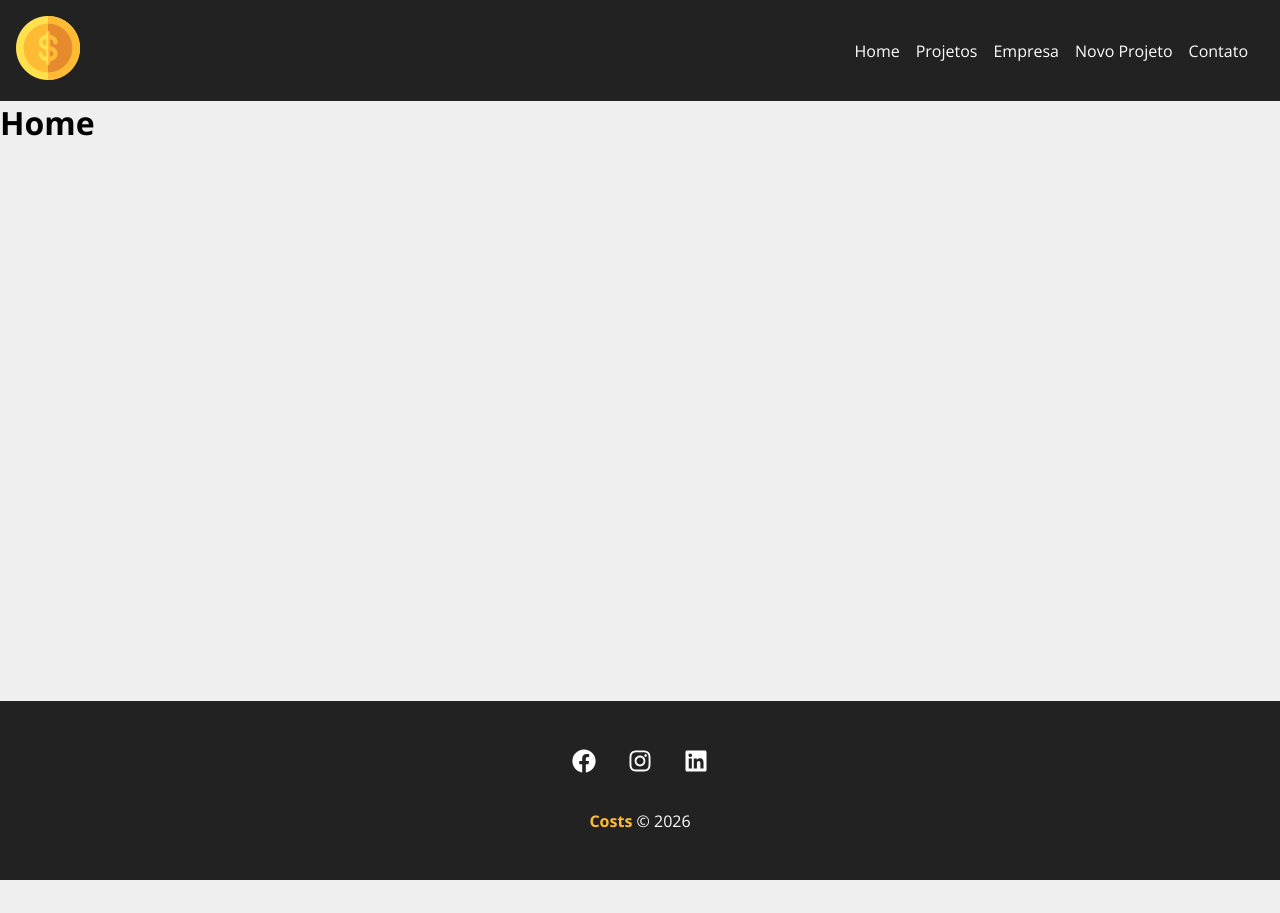
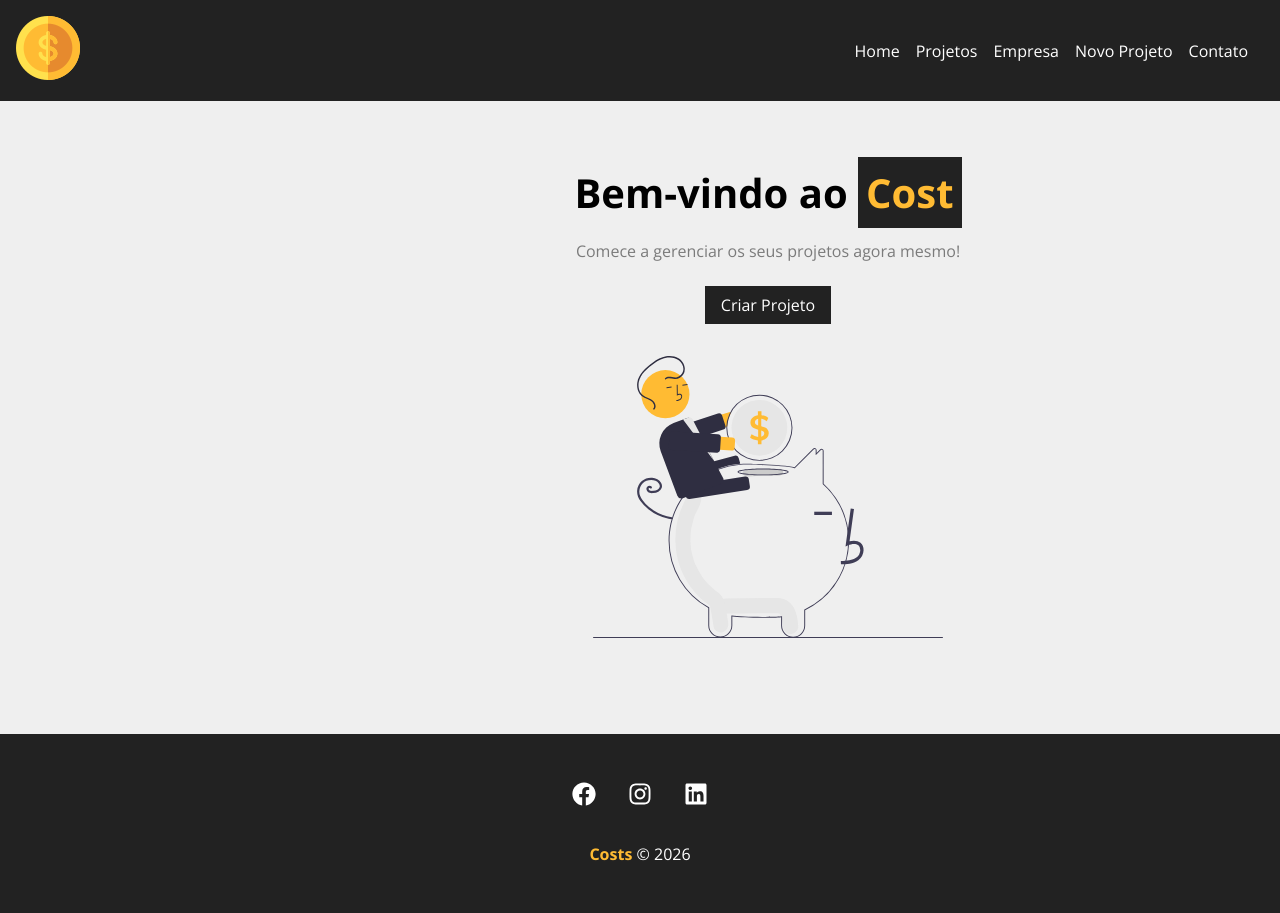
Before and after one commit to pandrade00/React-Costs, a React (Create React App) app: page / in a window 1280 px wide. Shown: the top 913 px of the page. Before the commit the page ends 880 px from the top, so only its background shows below. Built offline with nearby package versions, Linux system fonts and the light colour scheme.

Commit message:
criação da home, criação button para direcionar para pagina de novos projetos

```diff
--- /dev/null
+++ b/src/components/layout/LinkButton.js
@@ -0,0 +1,12 @@
+import { Link } from 'react-router-dom';
+import styles from './LinkButton.module.css'
+
+function LinkButton( {to, text} ){
+    return (
+       <Link className={styles.btn} to={to}>
+       {text}
+       </Link>
+    )
+}
+
+export default LinkButton;
--- /dev/null
+++ b/src/components/layout/LinkButton.module.css
@@ -0,0 +1,11 @@
+.btn{
+    background-color: #222;
+    color: #fff;
+    padding: 0.5em 1em;
+    text-decoration: none;
+    transition: 0.5s;
+}
+
+.btn:hover{
+    color: #ffbb33;
+}
--- a/src/components/pages/Home.js
+++ b/src/components/pages/Home.js
@@ -1,5 +1,16 @@
+import styles from './Home.module.css';
+import savings from '../../img/savings.svg';
+import LinkButton from '../layout/LinkButton.js';
+
 function Home(){
-    return <h1>Home</h1>
+    return (
+        <section className={styles.home_container}>
+            <h1>Bem-vindo ao <span>Cost</span></h1>
+            <p>Comece a gerenciar os seus projetos agora mesmo!</p>
+            <LinkButton to="/newproject" text="Criar Projeto"/>
+            <img src={savings} alt="Costs"/>
+        </section>
+    )
 }
 
 export default Home;
--- /dev/null
+++ b/src/components/pages/Home.module.css
@@ -0,0 +1,29 @@
+.home_container{
+    width: 100%;
+    display: flex;
+    flex-direction: column;
+    align-items: center;
+    justify-content: center;
+    padding: 4em;
+}
+
+.home_container h1{
+    font-size: 2.5em;
+    margin-bottom: .5em;
+}
+
+.home_container h1 span{
+    color: #ffbb33;
+    padding: 0.2em;
+    background-color: #222;
+}
+
+.home_container p{
+    margin-bottom: 1.5em;
+    color: #7b7b7b
+}
+
+.home_container img{
+    width: 350px;
+    margin: 2em;
+}
```
